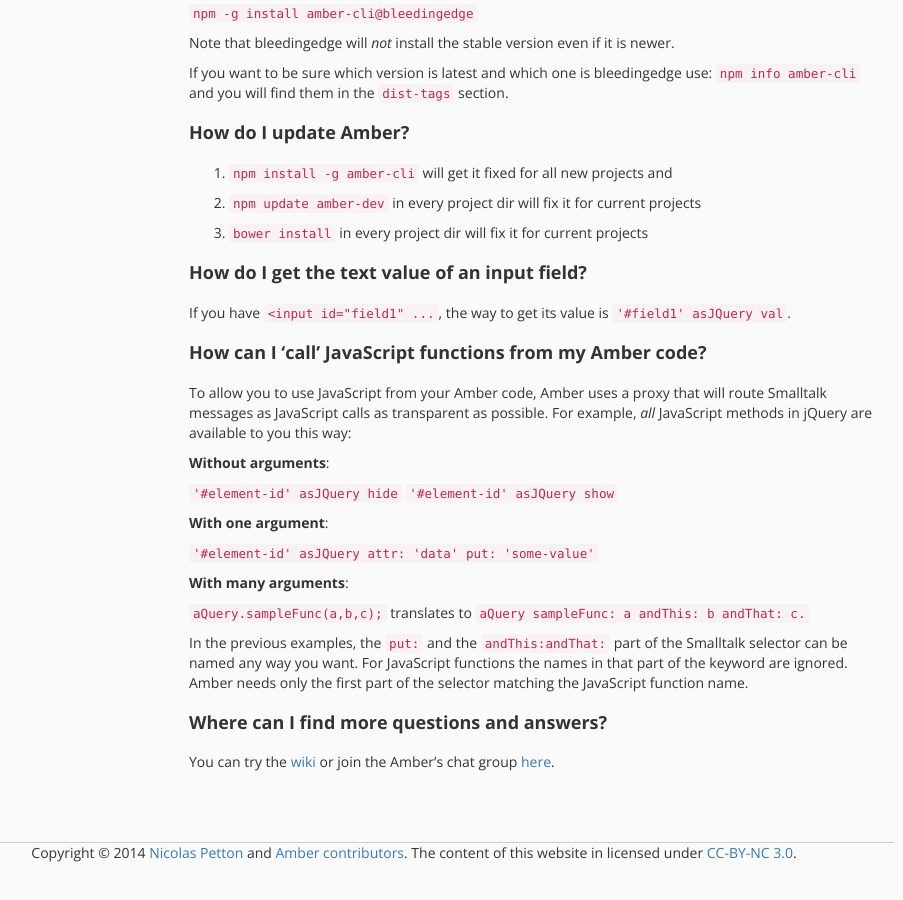
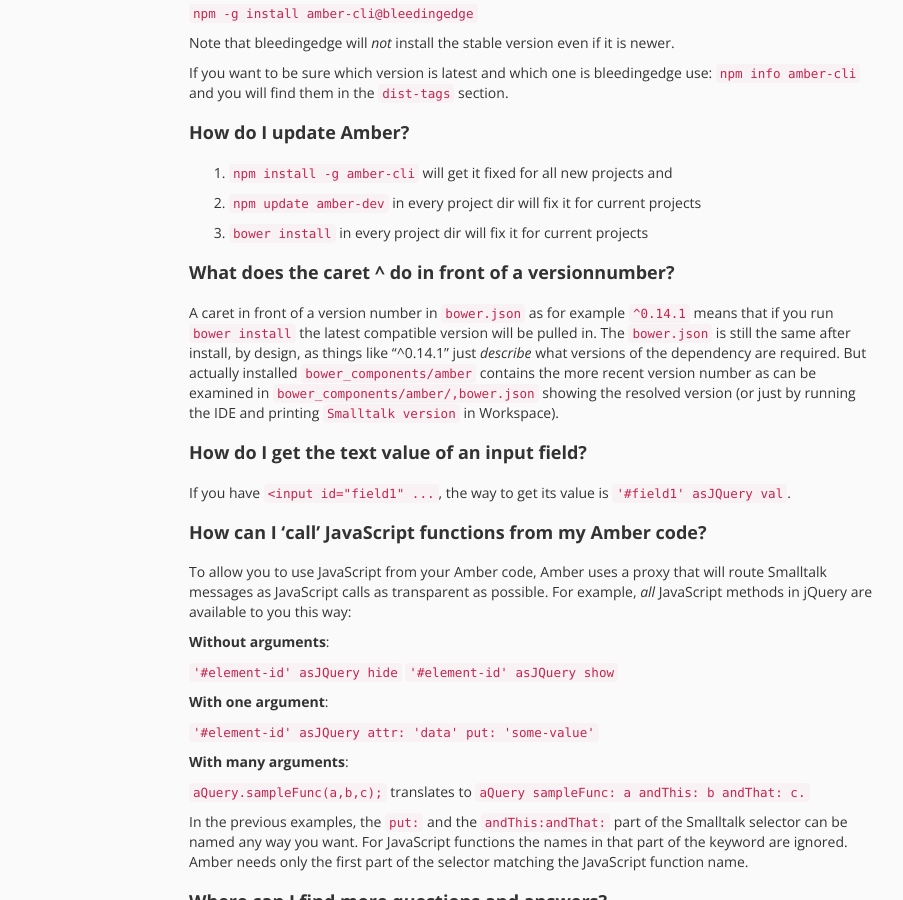
Before and after one commit to amber-smalltalk/amber-documentation, a Jekyll site: the page built from faq.md, in a window 1280 px wide and 900 px high, scrolled down 1550 px. Shown: the whole window, without its empty margins (226-1129 px from the left). Built offline with Jekyll 4.4.1, drawn with Linux system fonts in a browser that asks for light colours; nearby versions of some CDN libraries; before the commit the page ends 2423 px from its top, so only the background shows below that.

Commit message:
FAQ - about caret
What does the caret ^ do in front of a version number? Issue #54

```diff
--- a/faq.md
+++ b/faq.md
@@ -62,6 +62,11 @@ If you want to be sure which version is latest and which one is bleedingedge use
 3. `bower install` in every project dir will fix it for current projects
 
 
+#### What does the caret ^ do in front of a versionnumber?
+
+A caret in front of a version number in ``bower.json`` as for example  ``^0.14.1``  means that if you run ``bower install`` the latest compatible version will be pulled in. The ``bower.json`` is still the same after install, by design, as things like "^0.14.1" just _describe_ what versions of the dependency are required. But actually installed ``bower_components/amber`` contains the more recent version number as can be examined in ``bower_components/amber/,bower.json`` showing the resolved version (or just by running the IDE and printing `Smalltalk version` in Workspace).
+
+
 #### How do I get the text value of an input field?
 
 If you have `<input id="field1" ...`, the way to get its value is `'#field1' asJQuery val`.
```
